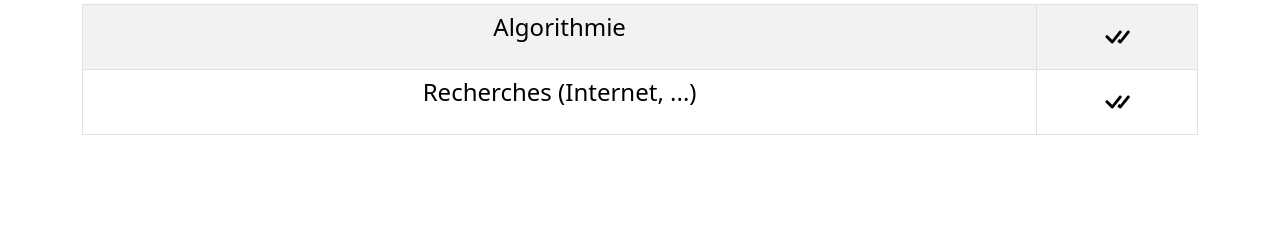
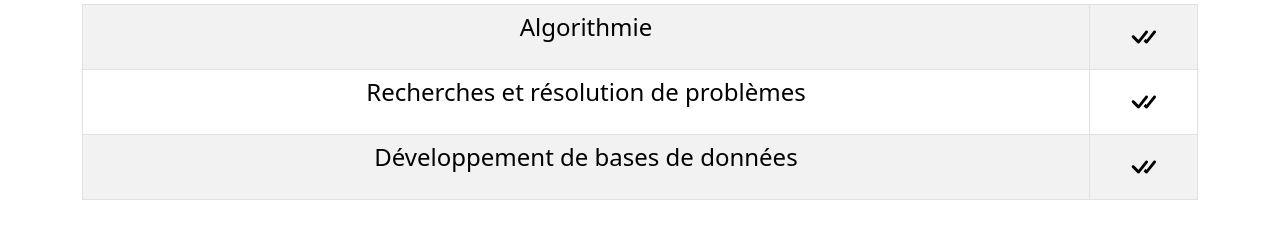
Before and after one commit to Pandab1/Pandab1.github.io, a plain HTML site: page WEB_CV/competences.html in a window 1280 px wide. Shown: the part 510-748 px from the top of the page. Drawn offline with nearby package versions, Linux system fonts and the light colour scheme.

Commit message:
added new photo and competence

```diff
--- a/WEB_CV/competences.html
+++ b/WEB_CV/competences.html
@@ -67,7 +67,12 @@
                 </tr>
 
                 <tr>
-                    <td class="text-center"><h4>Recherches (Internet, ...)</h4></td>
+                    <td class="text-center"><h4>Recherches et résolution de problèmes</h4></td>
+                    <td class="text-center"><i class="bi-check-all" style="font-size: xx-large"></i></td>
+                </tr>
+
+                <tr>
+                    <td class="text-center"><h4>Développement de bases de données</h4></td>
                     <td class="text-center"><i class="bi-check-all" style="font-size: xx-large"></i></td>
                 </tr>
             </tbody>
```
Also changed, not shown: WEB_CV/index.html (+1 -1 lines), WEB_CV/img/ma_tete.jpg.
